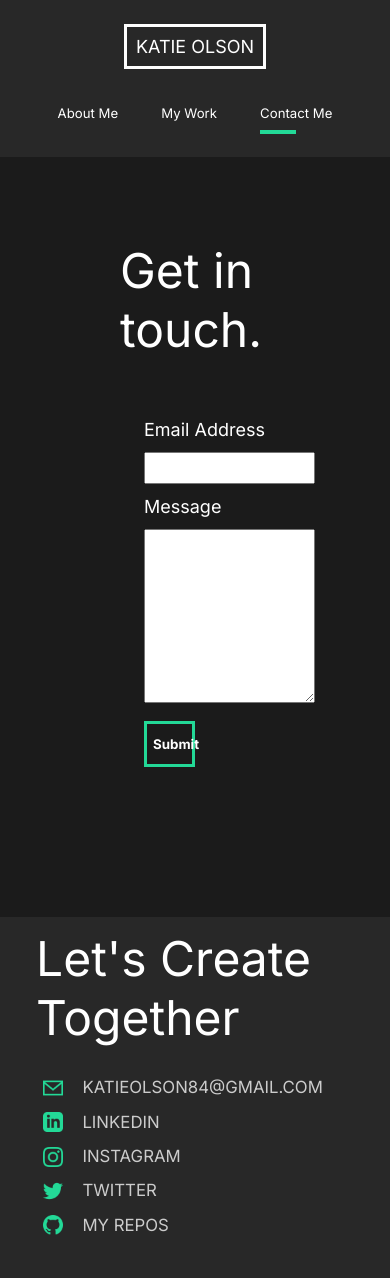
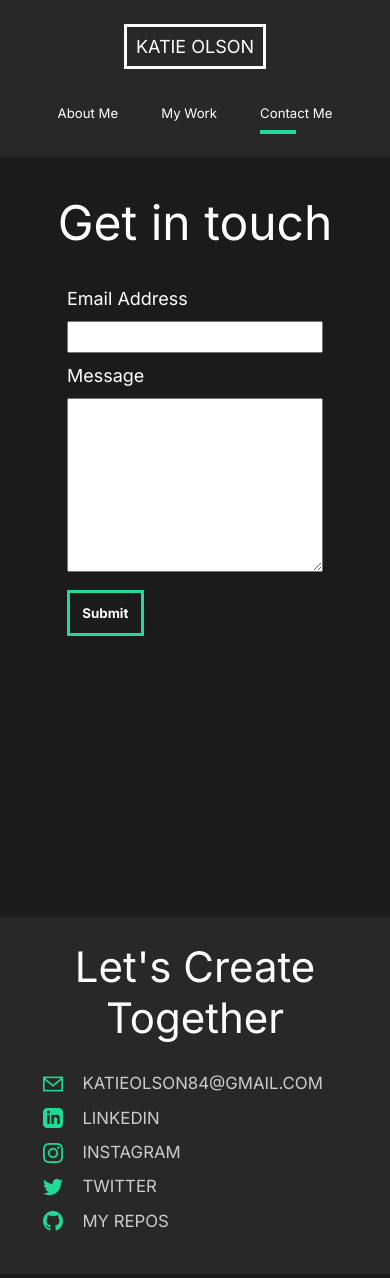
Before and after one commit to katieolson84/katie-olson-portfolio, a React (Create React App) app in the folder portfolio/: page /contact in a window 390 px wide. Built offline with nearby package versions, Linux system fonts and the light colour scheme.

Commit message:
corrected mobile styling

```diff
--- a/portfolio/src/Pages/AboutMe.js
+++ b/portfolio/src/Pages/AboutMe.js
@@ -1,8 +1,8 @@
 import React from 'react'
 // import page components
 import AboutSection from '../components/AboutSection';
-import Work from '../components/Work';
-import Faq from '../components/Faq';
+import Blog from '../components/Blog';
+import Freelance from '../components/Freelance';
 // Animations
 import { motion } from 'framer-motion';
 import { pageAnimation } from '../animation';
@@ -17,8 +17,8 @@ const AboutMe = () => {
         animate="show"
     >
         <AboutSection />
-        <Work />
-        <Faq />
+        <Blog />
+        <Freelance />
         <ScrollTop />
     </motion.div>
     )
--- a/portfolio/src/Pages/ContactMe.js
+++ b/portfolio/src/Pages/ContactMe.js
@@ -1,4 +1,3 @@
-
 import React from 'react';
 import { useForm, ValidationError } from '@formspree/react';
 // Animations
@@ -21,7 +20,7 @@ const ContactMe= () => {
     >
       <Title>
         <Hide>
-          <motion.h2 variants={titleAnim}>Get in touch.</motion.h2>
+          <motion.h2 variants={titleAnim}>Get in touch</motion.h2>
          </Hide>
       </Title>
 
@@ -76,7 +75,7 @@ const ContactStyle = styled(motion.div)`
   form {
     display: flex;
     flex-direction: column;
-    width: 50%;
+    width: 70%;
     margin: 0 10rem 4rem 10rem;
   }
 
@@ -97,16 +96,23 @@ const ContactStyle = styled(motion.div)`
   width: 30%;
   }
 
-  @media (max-width: 1500px) {
-    padding: 2rem;
+  @media (max-width: 1300px) {
+    padding: 1rem;
     font-size: 1rem;
+    form{
+      align-self: center;
+      width: 70%;
+    }
   }
 `;
 const Title = styled.div`
   margin: 0 0 4rem 8rem;
   color: #ffffff;
-  @media (max-width: 1500px) {
-    margin-top: 5rem;
+  display: flex;
+  justify-content: flex-start;
+  @media (max-width: 1300px) {
+    margin: 2rem 0;
+    justify-content: center;
   }
 `;
 const Hide = styled.div`
@@ -119,5 +125,9 @@ const ThankYouMessage = styled.p`
   justify-content: center;
   font-size: 3rem;
   margin: 13rem 0;
+  @media (max-width: 1300px){
+    text-align: center;
+    font-size: 2rem;
+  }
 `
 export default ContactMe;
--- a/portfolio/src/Pages/MyWork.js
+++ b/portfolio/src/Pages/MyWork.js
@@ -2,13 +2,14 @@ import React from 'react';
 import styled from 'styled-components';
 import { Link } from 'react-router-dom';
 // images
-import sauti from '../images/sauti1.png';
 import boombox from '../images/BoomboxLibrary.jpg';
 import cloud from '../images/clouddash.png';
 import github from '../images/GitHubUserCard.jpg';
+import hrfa from '../images/hrfa.png';
 import nasa from '../images/Nasa.png';
 import plants1 from '../images/plants1.png';
 import Ron from '../images/RonSwanson.png';
+import sauti from '../images/sauti1.png';
 // Animations
 import { motion } from 'framer-motion';
 import { sliderContainer, slider, pageAnimation, fade, photoAnim, lineAnim, } from '../animation';
@@ -22,6 +23,7 @@ const MyWork = () => {
     const [element4, controls4] = useScroll();
     const [element5, controls5] = useScroll();
     const [element6, controls6] = useScroll();
+    const [element7, controls7] = useScroll();
 
     return (
         <WorkContainer
@@ -37,62 +39,127 @@ const MyWork = () => {
                 <Frame3 variants={slider}></Frame3>
                 <Frame4 variants={slider}></Frame4>
             </motion.div>
+
             <Project>
-                <motion.h2 variants={fade}>Water My Plants</motion.h2>
+                <motion.h2 variants={fade}>Human Rights First Asylum</motion.h2>
                 <motion.div variants={lineAnim} className="line"></motion.div>
-                <Link to="/work/water-my-plants">
-                    <Hide>
-                        <motion.img variants={photoAnim} src={plants1} alt="water my plants app snapshot" />
+                <div>
+                    <Hide className="image">
+                        <motion.img variants={photoAnim} src={hrfa} alt="human right first asylum app snapshot" />
+                        <div className="image-overlay image-overlay-blur">
+                           <h3>Full-Stack Developer & Design Lead</h3>
+                           <p>JavaScript | React | Less | Ant Design | Node.js | PostgreSQL | Figma</p>
+                           <p>A software backed by data science to aggregate data on asylum cases in the USA. </p>
+                           <p className="text-body">As the Design Lead, I was solely responsible for creating a visual wireframe, using Figma, to improve and polish the user interface and experience. I led my team of seven Web Developers to convert the existing code base from Material UI to Ant Design and Less. With my guidance, we created a cleaner, easy to navigate application.</p>
+                           <div className="links">
+                                <a target="_blank" rel="noreferrer" href='https://github.com/katieolson84/human-rights-first-asylum-fe-a'>FRONT-END REPO</a>
+                                <p> | </p>
+                                <a target="_blank" rel="noreferrer" href='https://www.figma.com/file/V2XbE5rpvqrNLOXs3m82k8/HRF-Asylum-Labs34-A?node-id=217%3A150'>FIGMA</a>
+                            </div>
+                        </div>
                     </Hide>
-                </Link>
+                </div>
             </Project>
 
             <Project ref={element} variants={fade} animate={controls} initial="hidden">
-                <h2 className="project">Boombox Music Player</h2>
+                <h2 className="projects">Water My Plants</h2>
                 <motion.div variants={lineAnim} className="line"></motion.div>
-                <Link to="/work/boombox">
-                    <img src={boombox} alt="boombox app snapshot" />
-                </Link>
+                <div>
+                    <Hide>
+                        <motion.img variants={photoAnim} src={plants1} alt="water my plants app snapshot" />
+                        <div className="image-overlay image-overlay-blur">
+                           <h3>Full-Stack Developer</h3>
+                           <p>JavaScript | React | Styled Components | Node.js | Knex | Jest | PostgreSQL | Figma | DB Designer</p>
+                           <p>An application to manage watering schedules and care for house plants. </p>
+                           <p className="text-body">I created a visual wireframe, using Figma, to map out the buiid from start to finish. I mainly worked on the backend and developed the schema for the database. Before we began coding, I mapped out each table with primary and forgein keys using DB Designer. I was soley responsible for creating seed data. When my tasks were completed, I was able to jump in and help the two front-end developers and coded a landing page for the app. </p>
+                           <div className="links">
+                                <a target="_blank" rel="noreferrer" href='https://github.com/katieolson84/backend-node-water-my-plants'>BACK-END REPO</a>
+                                <p> | </p>
+                                <a target="_blank" rel="noreferrer" href='https://github.com/water-my-plants-tt27/frontend'>FRONT-END REPO</a>
+                                <p> | </p>
+                                <a target="_blank" rel="noreferrer" href='https://frontend-water-my-plants.vercel.app/'>DEPLOYED SITE</a>
+                                <p> | </p>
+                                <a target="_blank" rel="noreferrer" href='https://www.figma.com/file/va55FExpZocbW7A074bred/plant-store-Lambda?node-id=0%3A1'>FIGMA</a>
+                           </div>
+                        </div>
+                    </Hide>
+                </div>
             </Project>
 
             <Project ref={element2} variants={fade} animate={controls2} initial="hidden">
                 <h2 className="project">Sauti African Marketplace</h2>
                 <motion.div variants={lineAnim} className="line"></motion.div>
-                <Link to= "/work/sauti">
-                    <img src={sauti} alt="sauit app snapshot" />
-                </Link>
+                <div>
+                    <Hide>
+                        <motion.img variants={photoAnim} src={sauti} alt="sauti app snapshot" />
+                        <div className="image-overlay image-overlay-blur">
+                           <h3>Full-Stack Developer</h3>
+                           <p>JavaScript | React | Styled Components | Node.js | Knex | Jest | PostgreSQL | Figma | DB Designer</p>
+                           <p>An application to manage watering schedules and care for house plants. </p>
+                           <p className="text-body">I created a visual wireframe, using Figma, to map out the buiid from start to finish. I mainly worked on the backend and developed the schema for the database. Before we began coding, I mapped out each table with primary and forgein keys using DB Designer. I was soley responsible for creating seed data. When my tasks were completed, I was able to jump in and help the two front-end developers and coded a landing page for the app. </p>
+                           <div className="links">
+                                <a target="_blank" rel="noreferrer" href='https://github.com/katieolson84/backend-node-water-my-plants'>BACK-END REPO</a>
+                                <p> | </p>
+                                <a target="_blank" rel="noreferrer" href='https://github.com/water-my-plants-tt27/frontend'>FRONT-END REPO</a>
+                                <p> | </p>
+                                <a target="_blank" rel="noreferrer" href='https://frontend-water-my-plants.vercel.app/'>DEPLOYED SITE</a>
+                                <p> | </p>
+                                <a target="_blank" rel="noreferrer" href='https://www.figma.com/file/va55FExpZocbW7A074bred/plant-store-Lambda?node-id=0%3A1'>FIGMA</a>
+                           </div>
+                        </div>
+                    </Hide>
+                </div>
             </Project>
 
             <Project ref={element3} variants={fade} animate={controls3} initial="hidden">
-                <h2 className="project">School in the Cloud</h2>
+                <h2 className="project">Boombox Music Player</h2>
                 <motion.div variants={lineAnim} className="line"></motion.div>
-                <Link to= "/work/school-in-the-cloud">
-                    <img src={cloud} alt="sauit app snapshot" />
-                </Link>
+                <div>
+                    <Hide>
+                        <motion.img variants={photoAnim} src={boombox} alt="boombox app snapshot" />
+                        <div className="image-overlay image-overlay-blur">
+                           <h3>Full-Stack Developer</h3>
+                           <p>JavaScript | React | SCSS </p>
+                           <p>A music player with a set playlist of relaxing music to listen to while coding. </p>
+                           <p className="text-body">I created this application during a course from 'Developed by Ed'. All styling is seperated into SCSS files to allow for quick changes. This was a fun project that allowed me to practice my skills in React. </p>
+                           <div className="links">
+                                <a target="_blank" rel="noreferrer" href='https://github.com/katieolson84/Boombox'>FRONT-END REPO</a>
+                           </div>
+                        </div>
+                    </Hide>
+                </div>
             </Project>
 
             <Project ref={element4} variants={fade} animate={controls4} initial="hidden">
-                <h2 className="project">Ron Swanson Quotes</h2>
+                <h2 className="project">School in the Cloud</h2>
                 <motion.div variants={lineAnim} className="line"></motion.div>
-                <Link to= "/work/ron-swanson">
-                    <img src={Ron} alt="sauit app snapshot" />
-                </Link>
+                <div>
+                    <img src={cloud} alt="sauit app snapshot" />
+                </div>
             </Project>
 
             <Project ref={element5} variants={fade} animate={controls5} initial="hidden">
-                <h2 className="project">GitHub User Cards</h2>
+                <h2 className="project">Ron Swanson Quotes</h2>
                 <motion.div variants={lineAnim} className="line"></motion.div>
-                <Link to= "/work/github-user-cards">
-                    <img src={github} alt="sauit app snapshot" />
-                </Link>
+                <div>
+                    <img src={Ron} alt="sauit app snapshot" />
+                </div>
             </Project>
 
             <Project ref={element6} variants={fade} animate={controls6} initial="hidden">
+                <h2 className="project">GitHub User Cards</h2>
+                <motion.div variants={lineAnim} className="line"></motion.div>
+                <div>
+                    <img src={github} alt="sauit app snapshot" />
+                </div>
+            </Project>
+
+            <Project ref={element7} variants={fade} animate={controls7} initial="hidden">
                 <h2 className="project">Nasa Photo of the Day</h2>
                 <motion.div variants={lineAnim} className="line"></motion.div>
-                <Link to="/work/nasa-pic-of-the-day">
+                <div>
                     <img src={nasa} alt="sauit app snapshot" />
-                </Link>
+                </div>
             </Project>
             <ScrollTop />
         </WorkContainer>
@@ -108,11 +175,13 @@ const WorkContainer = styled(motion.div)`
     }
     h2 {
         padding: 1rem 0rem;
+        font-size: 3rem;
     }
 `
 
 const Project = styled(motion.div)`
     padding-bottom: 10rem;
+    width: 90%;
     .line {
     height: 0.5rem;
     background: #23d997;
@@ -120,13 +189,76 @@ const Project = styled(motion.div)`
     }
     img {
         width: 100%;
-        height: 70vh;
+        height: 60vh;
         object-fit: cover;
         object-position: left top;
     }
 `
 const Hide = styled.div`
   overflow: hidden;
+  position: relative;
+  p{
+      padding: .8rem;
+  }
+  .text-body{
+      width: 80%;
+      text-align: center;
+  }
+  .links{
+    display: flex;
+  }
+  a{
+    text-decoration: none;
+    cursor: pointer;
+    color: #ffffff;
+    font-size: 1.5rem;
+    padding-top: .8rem;
+  }
+
+  .image{
+      display: block;
+      width: 100%;
+
+  }
+  .image-overlay{
+      position: absolute;
+      top: 0;
+      left: 0;
+      width: 100%;
+      height: 100%;
+      background: rgba(0, 0, 0, 0.6);
+      color: #ffffff;
+      display: flex;
+      flex-direction: column;
+      justify-content: center;
+      align-items: center;
+      opacity: 0;
+      transition: opacity 0.25s;
+      &:hover{
+        opacity: 1;
+        & > * {
+            transform: translateY(0);
+        }
+      }
+      & > * {
+        transform: translateY(20px);
+        transition: transform 0.25s;
+      }
+  }
+
+  .image-overlay-blur{
+          backdrop-filter: blur(5px)
+      }
+  /* .image-overlay > * {
+        transform: translateY(20px);
+        transition: transform 0.25s;
+  } */
+
+
+
+  h3{
+      font-size: 2rem;
+  }
 `;
 
 //Frame Animation
--- a/portfolio/src/Pages/ProjectDetails.js
+++ b/portfolio/src/Pages/ProjectDetails.js
@@ -80,7 +80,7 @@ const Awards = styled.div`
   margin: 5rem 10rem;
   align-items: center;
   justify-content: space-around;
-  @media (max-width: 1500px) {
+  @media (max-width: 1300px) {
     display: block;
     margin: 2rem 2rem;
   }
--- a/portfolio/src/components/Work.js
+++ b/portfolio/src/components/Blog.js
@@ -1,4 +1,4 @@
-import React from 'react'
+import React from 'react';
 // import images
 import computer from '../images/computer.jpeg';
 import figma from '../images/figma.png';
@@ -8,7 +8,7 @@ import { About, Description } from '../styles';
 import { scrollReveal } from '../animation';
 import { useScroll } from './useScroll';
 
-const Work = () => {
+const Blog = () => {
     const [element, controls] = useScroll();
 
     return (
@@ -24,18 +24,23 @@ const Work = () => {
           </h2>
           <Cards>
               <Card>
-                  <div className="card">
-                  <img alt="computer" src={computer} />
+                <a href='https://katieolson84.medium.com/from-hr-to-web-development-7faab1e22f60'>
+                  <div className="pic">
+                    <img alt="computer" src={computer} />
                   </div>
                   <h3>From HR to Web Development</h3>
                   <p className="card-details">It is never too late to change careers.</p>
+                </a>
               </Card>
+
               <Card>
-                  <div className="card">
-                  <img alt="figma board" src={figma} />
+                <a href='https://katieolson84.medium.com/7-ways-to-improve-ui-ux-as-a-developer-90c4a0b197a5'>
+                  <div className="pic">
+                    <img alt="figma board" src={figma} />
                   </div>
                   <h3>7 Ways to Improve UI/UX as a Developer</h3>
                   <p className="card-details">How a Full-Stack Developer took on the role of Design Lead to improve the user experience on an existing application.</p>
+                </a>
               </Card>
           </Cards>
         </Description>
@@ -45,43 +50,62 @@ const Work = () => {
 
 const Services = styled(About)`
   h2 {
-    padding-bottom: 5rem;
+    padding-bottom: 4rem;
   }
 `;
 const Cards = styled.div`
   display: flex;
   flex-wrap: wrap;
+  justify-content: center;
+  align-items: stretch;
   @media (max-width: 1300px) {
-    justify-content: center;
+    display: column;
   }
 `;
 const Card = styled.div`
   flex-basis: 20rem;
-  padding: 2rem;
+  padding: 1rem;
   box-shadow: 0px 30px 60px -40px rgba(0, 0, 0, 0.5);
 
-  .card {
+  .pic {
     display: flex;
     align-items: center;
     width:100%;
     overflow: hidden;
   }
+
   h3 {
     font-weight: lighter;
-    font-size: 1.4rem;
-    background: white;
-    color: black;
+    font-size: 1.8rem;
+    background: #ffffff;
+    color: #1C1C1C;
     padding: 1rem;
   }
+
   img {
-    width: 350px;
-    height:200px;
+    width: 45rem;
+    height:25rem;
   }
+
   p{
     padding: 1rem;
+  }
+
+  a{
+    cursor: pointer;
+    text-decoration: none;
+  }
+  @media (max-width: 1300px) {
+    justify-content: center;
+    align-content: center;
+    padding-bottom: 3rem;
+    img {
+    width: 30rem;
+    height:15rem;
+  }
   }
 `;
 
 
 
-export default Work
+export default Blog;
--- a/portfolio/src/components/Footer.js
+++ b/portfolio/src/components/Footer.js
@@ -1,6 +1,5 @@
 import React from 'react'
 import styled from 'styled-components';
-import { Description } from '../styles';
 // Icons
 import email from '../images/iconmonstr-email.png'
 import linkedin from '../images/iconmonstr-linkedin.png'
@@ -10,8 +9,10 @@ import github from '../images/iconmonstr-github.png'
 
 const Footer = () => {
 
+
     return (
         <FooterContainer>
+            <div className="footer">
                 <h2>
                     Let's Create Together
                 </h2>
@@ -51,19 +52,26 @@ const Footer = () => {
                         </a>
                     </li>
                 </ul>
+            </div>
         </FooterContainer>
     )
 }
 
 const FooterContainer = styled.nav`
-    min-height: 30vh;
+    min-height: 35vh;
     display: flex;
     flex-direction: row;
     padding-left: 8rem;
     background: #282828;
     align-items: center;
+    justify-content: center;
+
+    .footer{
+        display: flex;
+        width: 100%;
         justify-content: space-between;
-
+        align-items: center;
+    }
     h2{
         color: #ffffff;
         margin-bottom: 0;
@@ -81,7 +89,7 @@ const FooterContainer = styled.nav`
         display: flex;
         list-style: none;
         flex-direction: column;
-        padding-right: 6rem;
+        padding-right: 10rem;
     }
 
     li{
@@ -100,11 +108,14 @@ const FooterContainer = styled.nav`
     }
 
     @media (max-width: 1300px) {
+    padding: 1rem 1rem;
+    .footer{
         flex-direction: column;
-    padding: 1rem 1rem;
-
+    }
     h2{
-        margin-left: 2rem;
+        text-align: center;
+        padding-top: 1rem;
+        font-size: 3.5rem;
     }
 
     #logo {
@@ -120,6 +131,7 @@ const FooterContainer = styled.nav`
         padding: 0;
       }
     }
+    }
 `;
 
 export default Footer
--- a/portfolio/src/components/Faq.js
+++ b/portfolio/src/components/Freelance.js
@@ -7,7 +7,7 @@ import { AnimateSharedLayout } from 'framer-motion';
 import { useScroll } from './useScroll';
 import { scrollReveal } from '../animation';
 
-const Faq = () => {
+const Freelance = () => {
     const [element, controls] = useScroll();
     return (
         <FaqContainer
@@ -16,9 +16,10 @@ const Faq = () => {
             animate={controls}
             initial="hidden"
         >
-            <h2>
-                Available for <span>Freelance</span>
-            </h2>
+            <div className="freelance-title">
+                <h2>Available for </h2>
+                <span>Freelance</span>
+            </div>
             <AnimateSharedLayout>
                 <Toggle title="Services Offered">
                     <div className="answer">
@@ -42,31 +43,47 @@ const Faq = () => {
 
 const FaqContainer = styled(About)`
     display: block;
-    span{
+
+    .freelance-title{
         display: flex;
-        padding-left: 1rem;
+        flex-direction: row;
     }
     h2{
         display: flex;
-        padding-bottom: 2rem;
+        padding-bottom: 1rem;
         font-weight: lighter;
+    }
+
+    span{
+        font-size: 4rem;
+        padding-left: 1rem;
     }
     .faq-line{
         background: #cccccc;
         height: 0.2rem;
-        margin: 2rem 0rem;
+        margin: 1rem 0rem;
         width: 100%;
     }
     .question{
-        padding: 3rem 0rem;
+        padding: 2rem 0rem;
         cursor: pointer;
     }
     .answer{
-        padding: 2rem 0rem;
+        padding: 1rem 0rem;
         p{
             padding: 1rem 0rem;
         }
     }
+    @media (max-width: 1300px) {
+        display: flex;
+        flex-direction: column;
+        justify-content: center;
+
+        .freelance-title{
+        display: flex;
+        flex-direction: column;
+        }
+    }
 `
 
-export default Faq
+export default Freelance;
--- a/portfolio/src/components/Nav.js
+++ b/portfolio/src/components/Nav.js
@@ -57,10 +57,12 @@ const NavContainer = styled.nav`
         color: white;
         text-decoration: none;
     }
+
     ul{
         display: flex;
         list-style: none;
     }
+
     #logo{
         font-size: 1.5rem;
         font-family: "Inter", sans-serif;
@@ -68,6 +70,7 @@ const NavContainer = styled.nav`
         border: solid white 3px;
         padding: .75rem;
     }
+
     li{
         padding-left: 10rem;
         position: relative;
@@ -79,6 +82,7 @@ const NavContainer = styled.nav`
       display: inline-block;
       margin: 1rem;
     }
+
     ul {
       padding: 2rem;
       justify-content: space-around;
--- a/portfolio/src/styles.js
+++ b/portfolio/src/styles.js
@@ -6,7 +6,7 @@ export const About = styled(motion.div)`
   display: flex;
   align-items: center;
   justify-content: space-between;
-  padding: 5rem 10rem;
+  padding: 3rem 8rem;
   color: white;
   @media (max-width: 1300px) {
     display: block;
@@ -16,9 +16,9 @@ export const About = styled(motion.div)`
 `;
 export const Description = styled.div`
   flex: 1;
-  padding-right: 5rem;
+  padding: 2rem;
   z-index: 2;
-  margin-top: 6rem;
+  margin-top: 3rem;
   h2 {
     font-weight: lighter;
   }
```
Lines whose indentation alone changed are shown as unchanged.
